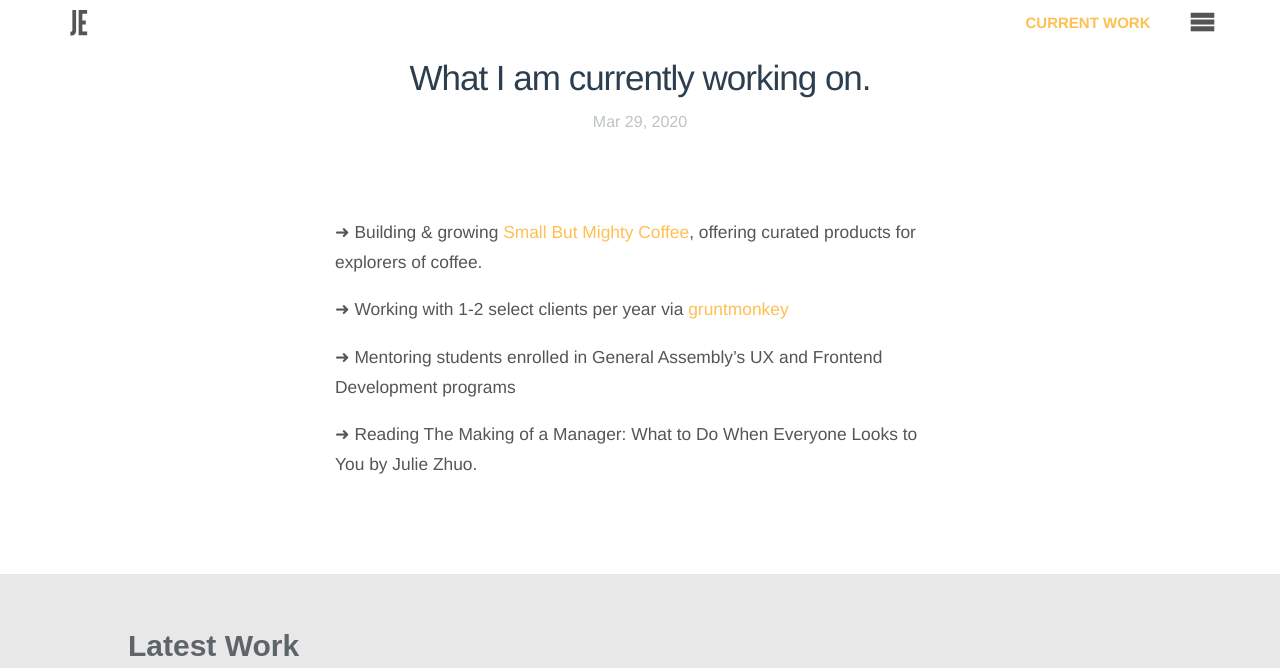
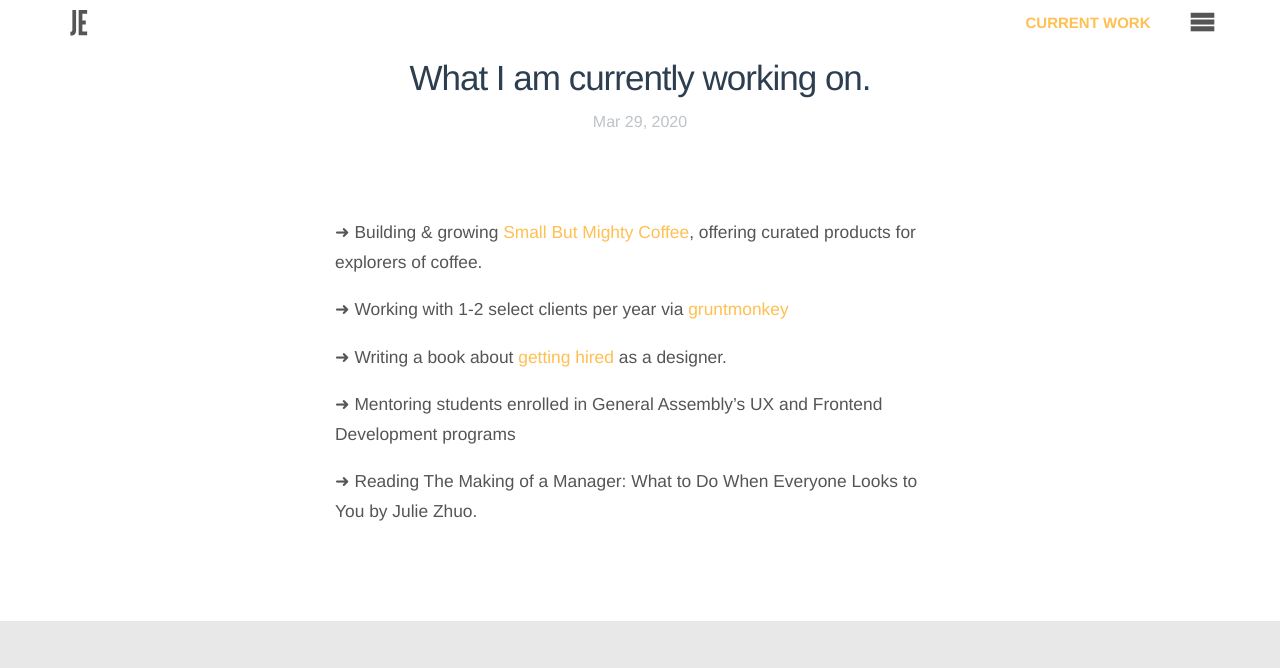
Before and after one commit to jasonearly/jasonearly.github.io, a Jekyll site: the page built from work/now.md, in a window 1280 px wide and 900 px high, cut to the strip 0-668 px from the top of the window. Built offline with Jekyll 4.4.1, drawn with Linux system fonts in a browser that asks for light colours.

Commit message:
add internal link to orphan page

```diff
--- a/work/now.md
+++ b/work/now.md
@@ -13,6 +13,8 @@ excerpt: ""
 
 ➜ Working with 1-2 select clients per year via [gruntmonkey](https://gruntmonkey.com)
 
+➜ Writing a book about [getting hired](https://jasonearly.com/getting-hired/) as a designer.
+
 ➜ Mentoring students enrolled in General Assembly's UX and Frontend Development programs
 
 ➜ Reading The Making of a Manager: What to Do When Everyone Looks to You by Julie Zhuo.
```
